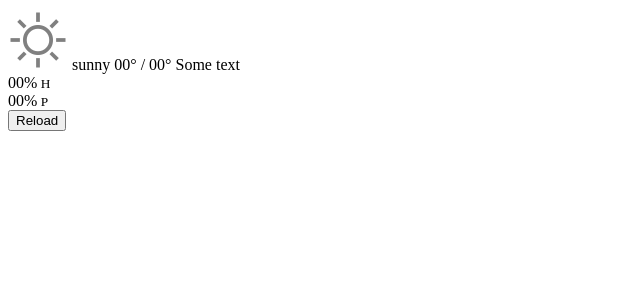
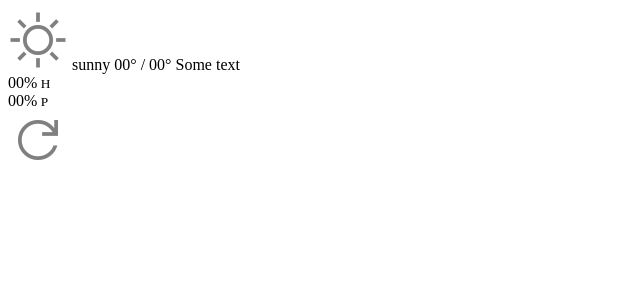
Before and after one commit to niquerio/weather-station, a Python web app: template templates/index.html in a window 1280 px wide. Shown: the part 396-696 px from the top of the page, without its empty margins (0-640 px from the left). Run offline with Jinja, Linux system fonts and the light colour scheme; the template is opened without the code that fills it, so the values that code supplies are empty.

Commit message:
Adds reload button. Sets up favicon.

```diff
--- a/js/index.js
+++ b/js/index.js
@@ -178,3 +178,6 @@ setInterval(setForecast, (1000 * 60 * 60))
 document.getElementById("locale").addEventListener("click", function (e) {
   toggle_locale()
 });
+document.getElementById("refresh").addEventListener("click", function (e) {
+  window.location.reload();
+});
--- a/main.py
+++ b/main.py
@@ -1,7 +1,7 @@
 from contextlib import asynccontextmanager
 from typing import AsyncIterator
 
-from fastapi import FastAPI, Request
+from fastapi import FastAPI, Request, Response
 from fastapi.responses import HTMLResponse, PlainTextResponse
 from fastapi.templating import Jinja2Templates
 from fastapi.staticfiles import StaticFiles
@@ -36,7 +36,8 @@ templates = Jinja2Templates(directory="templates")
 
 
 @app.get("/", response_class=HTMLResponse)
-def main(request: Request):
+def main(request: Request, response: Response):
+    response.headers["Cache-Control"] = "no-store"
     return templates.TemplateResponse(request=request, name="index.html", context={})
 
 
--- a/static/index.css
+++ b/static/index.css
@@ -83,7 +83,7 @@ small{
   display: none;
   /* A small overlap means there is no gap to cross when the
      pointer moves from the trigger onto the tooltip. */
-  background-color: gray;
+  background-color: dimgray;
   padding:10px;
   border-radius:15px;
   font-size: 20px;
--- a/templates/index.html
+++ b/templates/index.html
@@ -8,7 +8,7 @@
   <link href="{{url_for('static', path='index.css').path}}" rel="stylesheet" />
   <link href="https://fonts.googleapis.com/css2?family=Material+Symbols+Outlined:opsz,wght,FILL,GRAD@20,100,1,200"
     rel="stylesheet" />
-  <!--<script src="https://cdn.socket.io/4.7.2/socket.io.min.js"></script>-->
+  <link id="favicon" rel="icon" type="image/x-icon" href="{{url_for('static', path='favicon.ico').path}}" />
 </head>
 
 <body>
@@ -83,7 +83,7 @@
     </div>
   </div>
   <div style="display:flex;justify-content: space-between">
-    <button>Reload</button>
+    <span style="color: gray; font-size:60px" id="refresh" class="material-symbols-outlined">refresh</span>
     <img id="locale" src="{{ url_for('static', path='middle.png').path }}" \>
   </div>
 </body>
```
Also changed, not shown: static/favicon.ico.
